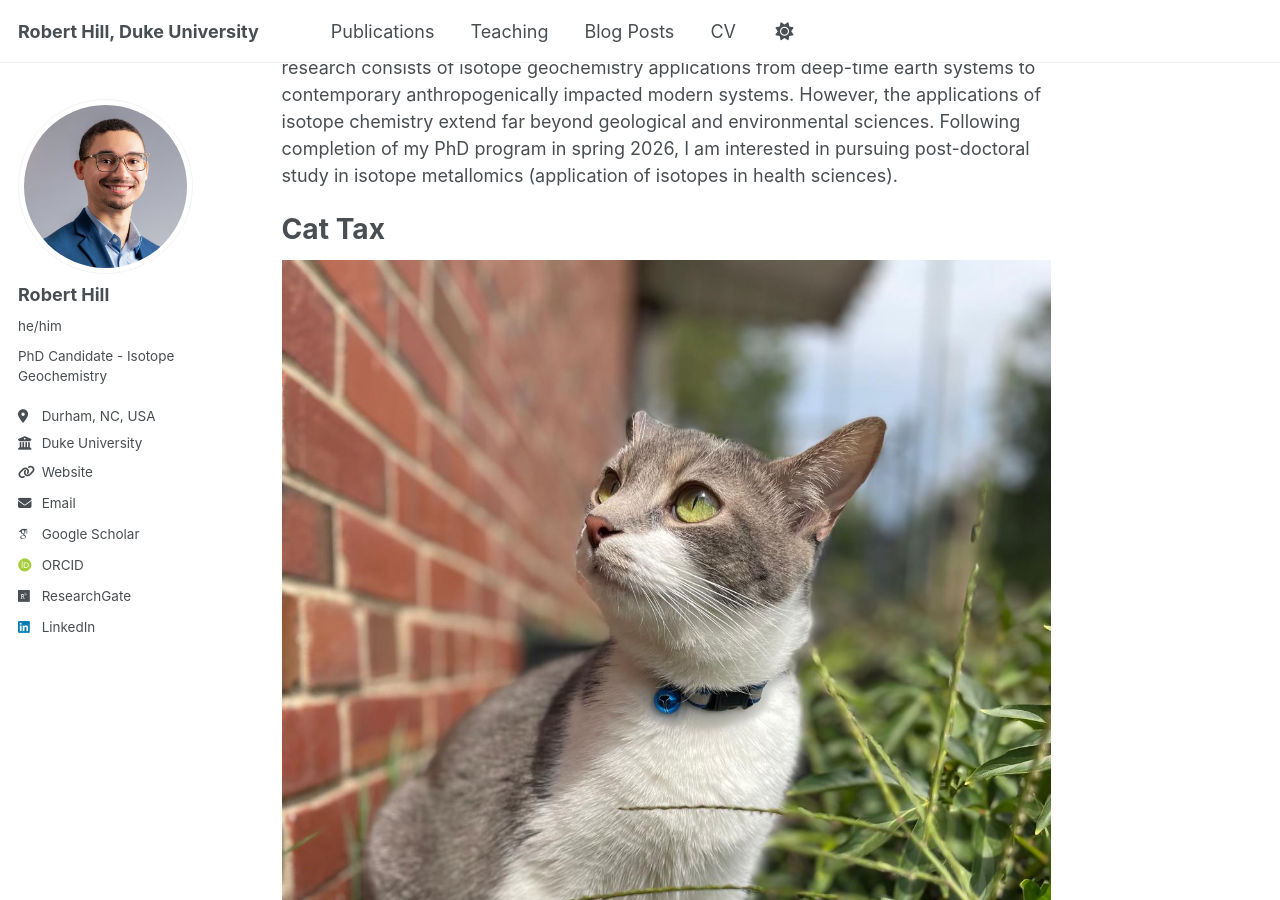
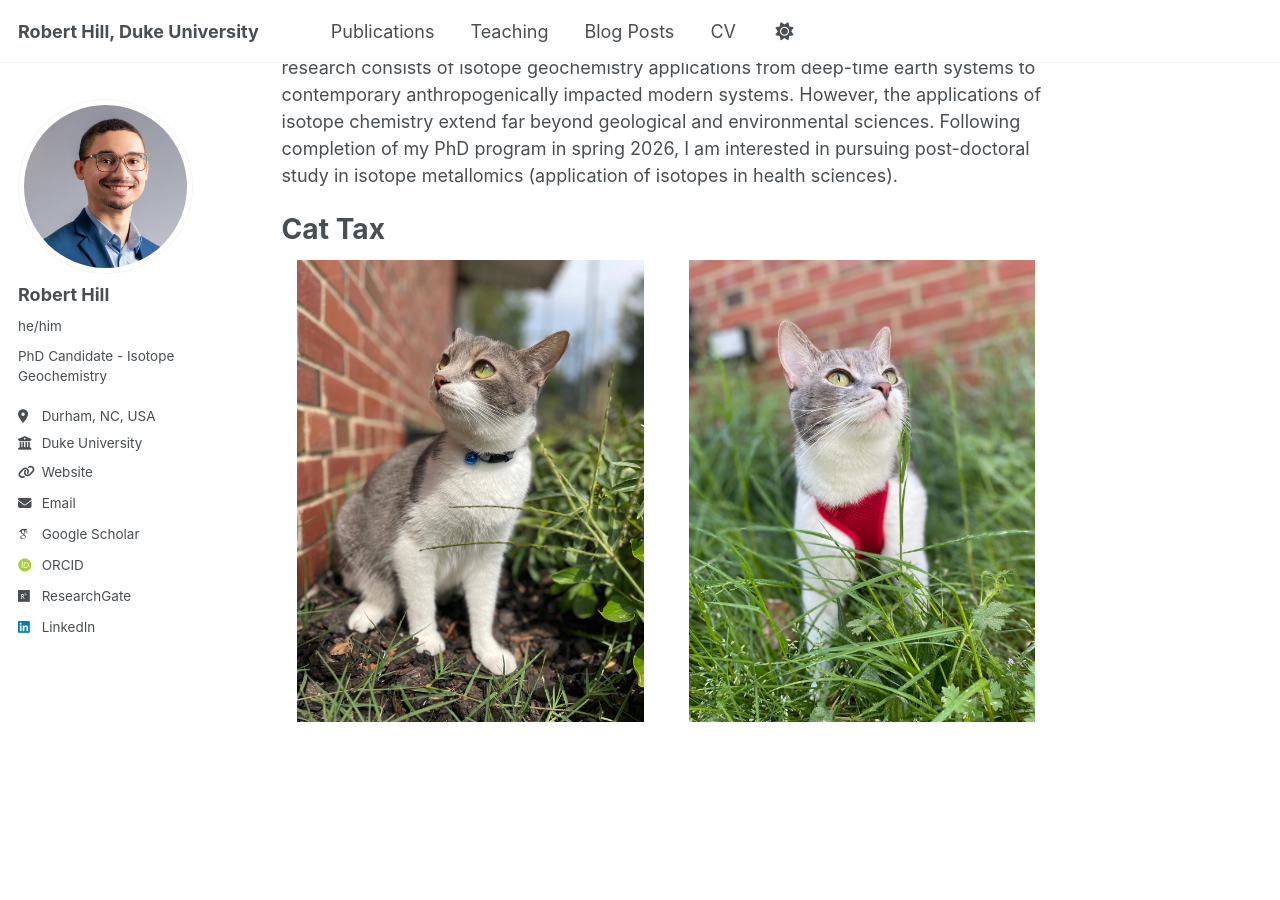
Before and after one commit to robert-c-hill/robert-c-hill.github.io, a Jekyll site: the page built from _pages/about.md, in a window 1280 px wide and 900 px high, scrolled down 421 px. Built offline with Jekyll 4.4.1, drawn with Linux system fonts in a browser that asks for light colours; some web fonts are replaced.

Commit message:
Update about.md

```diff
--- a/_pages/about.md
+++ b/_pages/about.md
@@ -17,4 +17,8 @@ I am interested in the many applications of isotope geochemistry. My existing bo
 
 Cat Tax
 =======
-![Penelope1](images/cat1.jpg) ![Penelope2](images/cat2.jpg)
+<p align="center">
+  <img src="images/cat1.jpg" width="45%">
+&nbsp; &nbsp; &nbsp; &nbsp;
+  <img src="images/cat2.jpg" width="45%">
+</p>
```
